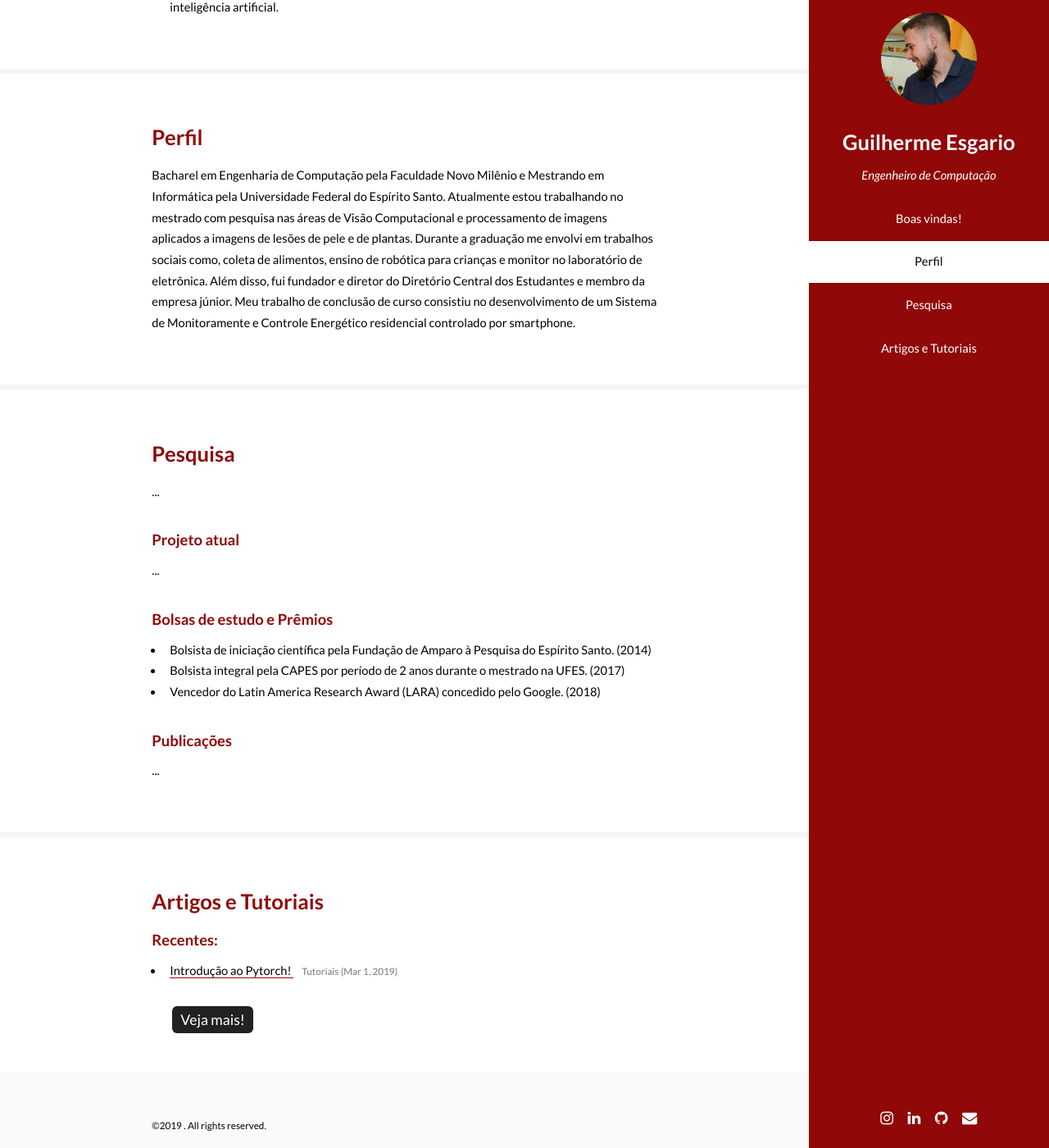
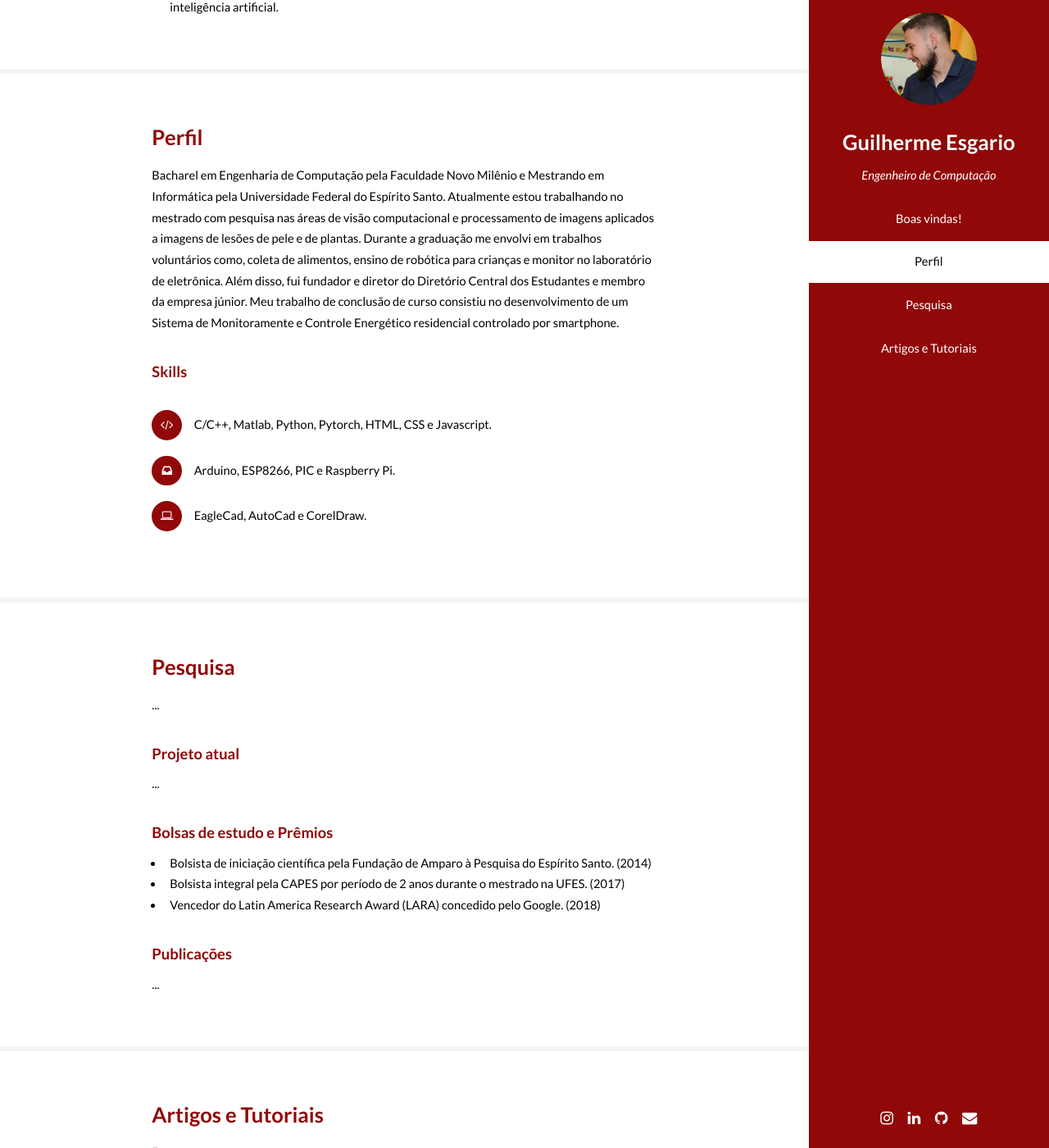
Before and after one commit to esgario/personal-website, a Jekyll site: the page built from index.html, in a window 1280 px wide and 1400 px high, scrolled down 664 px. Shown: the whole window at 82% size. Built offline with Jekyll 4.4.1, drawn with Linux system fonts in a browser that asks for light colours.

Commit message:
update home

```diff
--- a/_config.yml
+++ b/_config.yml
@@ -9,22 +9,6 @@ url: http://guilhermeesgario.com.br
 #Build settings
 markdown: kramdown
 permalink: /:categories/:title
-
-# Section 2
-sec1: "Things I Can Do"
-sec5: "Integer eu ante ornare amet commetus vestibulum blandit integer in curae ac faucibus integer non. Adipiscing cubilia elementum integer lorem ipsum dolor sit amet."
-icon1: "fas fa-code"
-icont1: "Write all the code"
-icon2: "fa-cubes"
-icont2: "Stack small boxes"
-icon3: "fa-book"
-icont3: "Read books and stuff"
-icon4: "fa-coffee"
-icont4: "Drink much coffee"
-icon5: "fa-bolt"
-icont5: "Lightning bolt"
-icon6: "fa-users"
-icont6: "Shadow clone technique"
 
 # Social Links
 #facebook: username
--- a/_includes/section-perfil.html
+++ b/_includes/section-perfil.html
@@ -1,14 +1,21 @@
 <div class="container">
     <h3>Perfil</h3>
     <p>
-        Bacharel em Engenharia de Computação pela Faculdade Novo Milênio e Mestrando em Informática pela Universidade Federal do Espírito Santo. Atualmente estou trabalhando no mestrado com pesquisa nas áreas de Visão Computacional e processamento de imagens aplicados a imagens de lesões de pele e de plantas. Durante a graduação me envolvi em trabalhos sociais como, coleta de alimentos, ensino de robótica para crianças e monitor no laboratório de eletrônica. Além disso, fui fundador e diretor do Diretório Central dos Estudantes e membro da empresa júnior. Meu trabalho de conclusão de curso consistiu no desenvolvimento de um Sistema de Monitoramente e Controle Energético residencial controlado por smartphone.
+        Bacharel em Engenharia de Computação pela Faculdade Novo Milênio e Mestrando em Informática pela Universidade Federal do Espírito Santo. Atualmente estou trabalhando no mestrado com pesquisa nas áreas de visão computacional e processamento de imagens aplicados a imagens de lesões de pele e de plantas. Durante a graduação me envolvi em trabalhos voluntários como, coleta de alimentos, ensino de robótica para crianças e monitor no laboratório de eletrônica. Além disso, fui fundador e diretor do Diretório Central dos Estudantes e membro da empresa júnior. Meu trabalho de conclusão de curso consistiu no desenvolvimento de um Sistema de Monitoramente e Controle Energético residencial controlado por smartphone.
     </p>
-    <!--<ul class="feature-icons">
-        <li class="{{site.icon1}}">{{site.icont1}}</li>
-        <li class="{{site.icon2}}">{{site.icont2}}</li>
-        <li class="{{site.icon3}}">{{site.icont3}}</li>
-        <li class="{{site.icon4}}">{{site.icont4}}</li>
-        <li class="{{site.icon5}}">{{site.icont5}}</li>
-        <li class="{{site.icon6}}">{{site.icont6}}</li>
-    </ul>-->
+
+    <h4>Skills</h4>
+    <p>
+        <ul class="feature-icons">
+            <li class="fas fa-code">
+                C/C++, Matlab, Python, Pytorch, HTML, CSS e Javascript.
+            </li>
+            <li class="fas fa-inbox">
+                Arduino, ESP8266, PIC e Raspberry Pi.
+            </li>
+            <li class="fas fa-laptop">
+                EagleCad, AutoCad e CorelDraw.
+            </li>
+        </ul>
+    </p>
 </div>
--- a/assets/css/main.scss
+++ b/assets/css/main.scss
@@ -2085,7 +2085,7 @@ $main-color: #900808;
 				padding: 0.35em 0 0 3.5em;
 				position: relative;
 				vertical-align: top;
-				width: 48%;
+				width: 100%;
 			}
 
 				ul.feature-icons li:before {
```
Also changed, not shown: assets/css/fontawesome.min.css, 2 other files.
